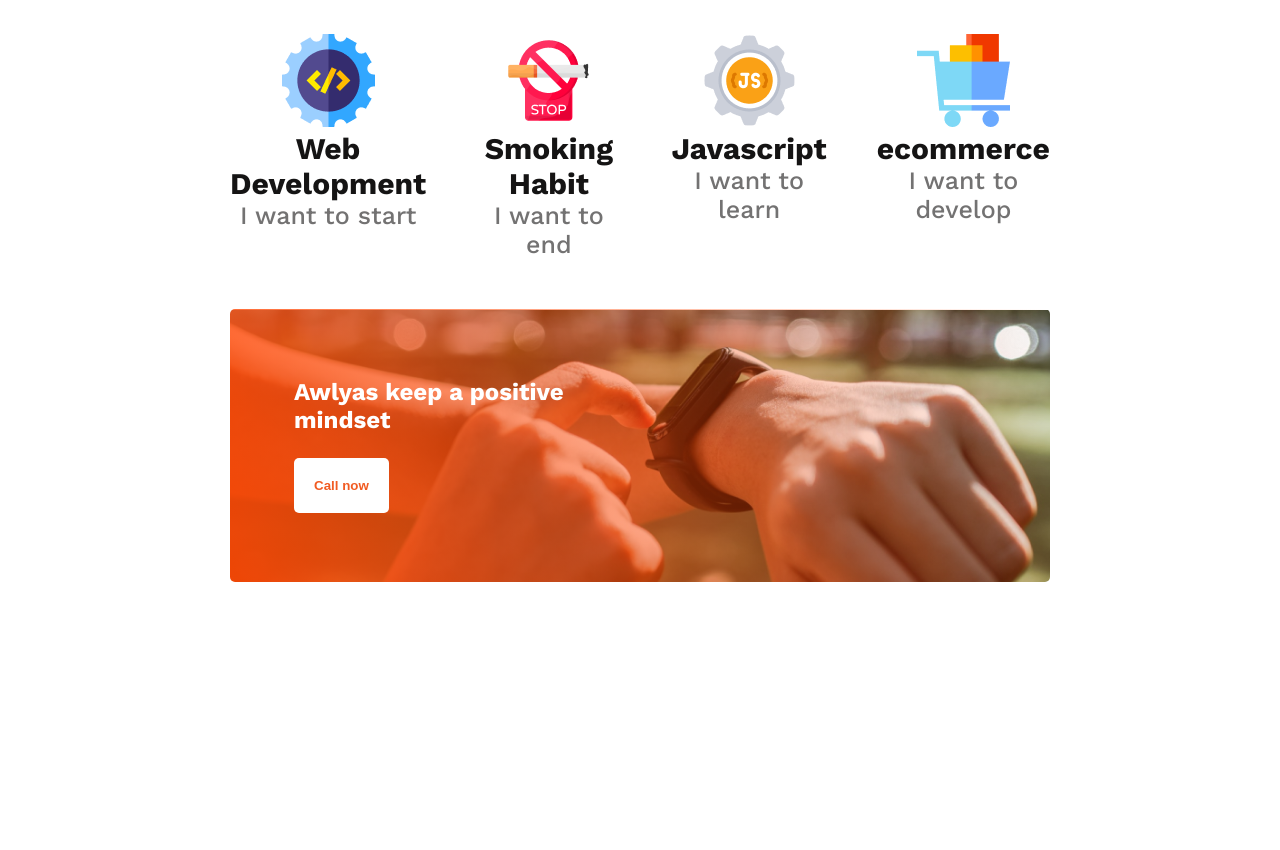
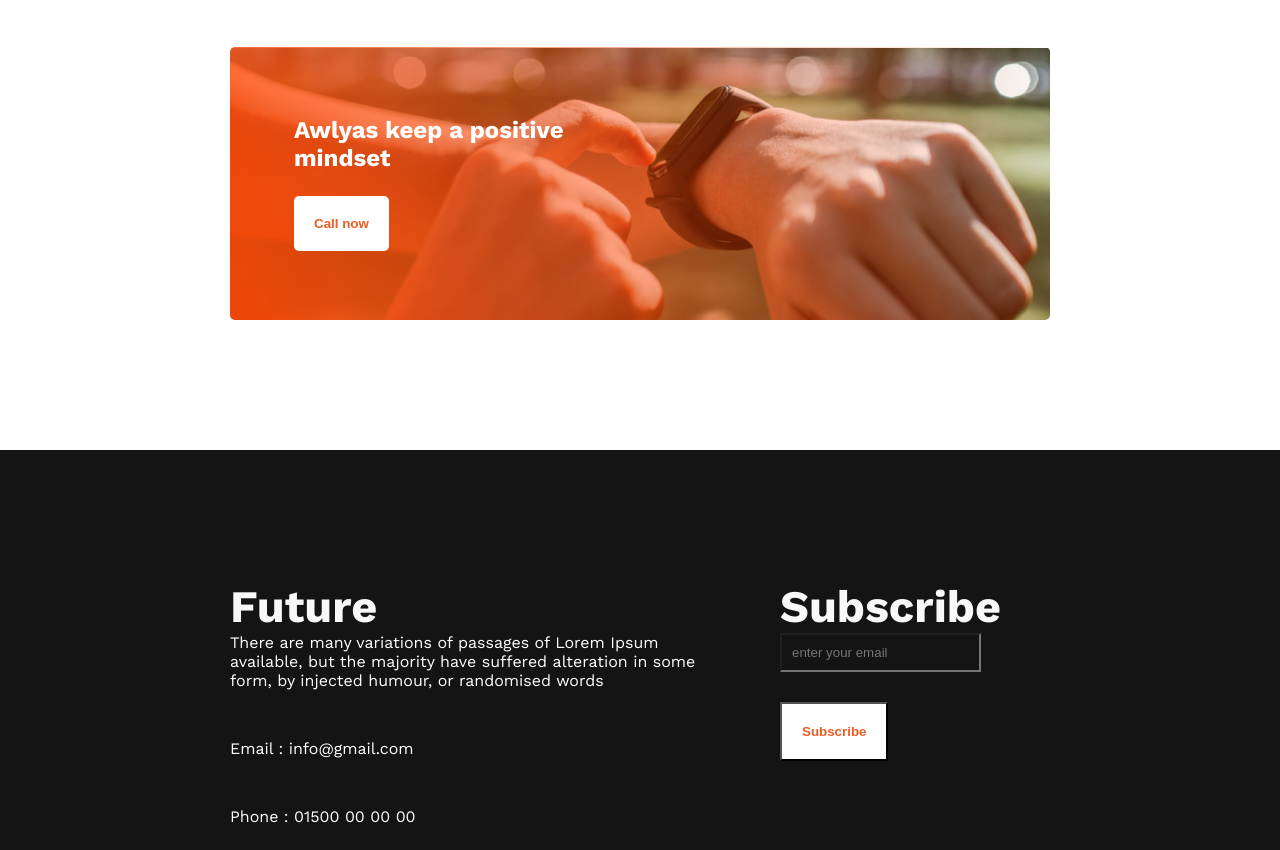
Before and after one commit to AsifaJahanSafa/belive_repository, a plain HTML site: page index.html in a window 1280 px wide. Shown: the part 1575-2425 px from the top of the page. Before the commit the page ends 2157 px from the top, so only its background shows below. Drawn offline with nearby package versions, Linux system fonts and the light colour scheme.

Commit message:
added the footer full section

```diff
--- a/index.html
+++ b/index.html
@@ -71,6 +71,28 @@
         <button id="call-btn" class="primary-button">Call now</button>
       </section>
   </main>
-  <footer></footer>
+  <footer class="footer-container">
+      <div class="footer-left-container">
+          <h3 class="footer-left-title">Future</h3>
+          <p class="footer-left-description">There are many variations of passages of Lorem Ipsum available, but the majority have suffered alteration in some form, by injected humour, or randomised words</p>
+          <br>
+          <p class="footer-left-description">Email : info@gmail.com</p>
+          <br>
+          <p class="footer-left-description">Phone : 01500 00 00 00</p>
+          <div class="social">
+              <a href=""> <img src="./images/icons/fb.png" alt=""></a>
+              <a href=""> <img src="./images/icons/twitter.png" alt=""></a>
+              <a href=""> <img src="./images/icons/youtube.png" alt=""></a>
+
+
+
+          </div>
+      </div>
+      <div class="footer-right-container">
+        <h3 class="footer-left-title">Subscribe</h3>
+        <input type="text" placeholder="enter your email">
+        <button  id="call-btn">Subscribe</button>
+      </div>
+  </footer>
 </body>
 </html>
--- a/styles/style.css
+++ b/styles/style.css
@@ -2,7 +2,8 @@
 margin:0}
 
  section{
-     margin-bottom:230px ;
+     margin-bottom:130px ;
+     margin-bottom:80px
  }
 
  body{
@@ -86,7 +87,7 @@
    /* plan section start */
    .my-plan-title{
     color:#151414;
-    font-size: 40px;
+    font-size: 30px;
     font-weight: 700;
    }
 
@@ -113,7 +114,7 @@
 
     color: #151414;
     text-align: center;
-    font-size: 30px;
+    font-size: 15px;
     font-weight: 700;
 
 
@@ -123,7 +124,7 @@
    .planes p{
         color: #737272;
     text-align: center;
-    font-size: 25px;
+    font-size:  10px;
     font-weight: 500;
 }
 
@@ -161,3 +162,39 @@
     padding: 20px;
     font-weight: 700;
 }
+
+
+/* footer-container */
+.footer-container{
+    padding:130px 230px;
+}
+
+.footer-container{background:#151414;
+margin-top: 130px;
+display: flex;
+gap:50px
+}
+
+
+.footer-left-title{color: #F8F8F8;
+    font-size: 45px;
+    font-weight: 700;
+    }
+
+
+.footer-left-description{
+    color: #FFF;
+    font-size: 16px;
+    font-weight: 400;
+    margin-bottom: 30px;
+    max-width: 500px;
+}
+
+.footer-right-container input{
+    padding:10px;
+    margin-bottom: 30px;
+    background-color:#151414;
+    color:white;
+
+    display: block;
+}
```
